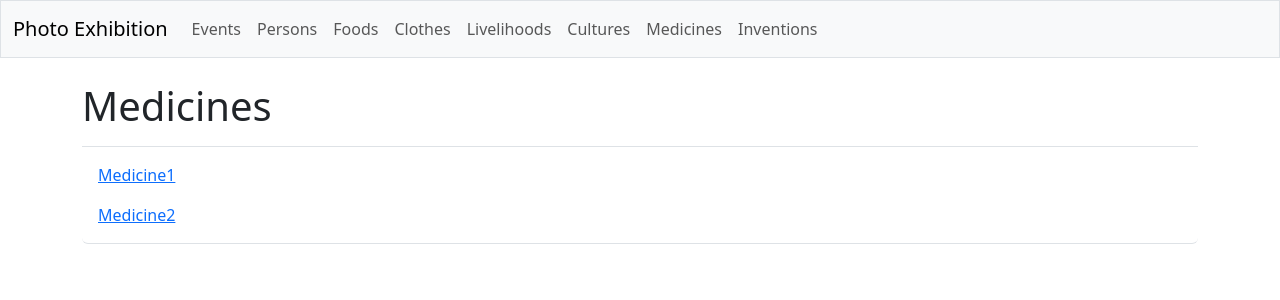
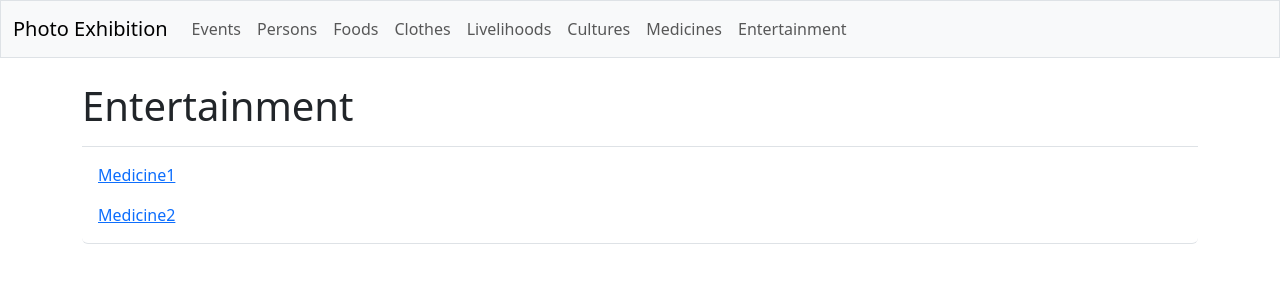
Before and after one commit to BrianIbale/Black-Clover, a Django app: page /galleries/medicines in a window 1280 px wide. Shown: the top 300 px of the page. Run offline with Django 5.2, Linux system fonts and the light colour scheme; data comes from the database, SQL or seed files in the repository; some libraries are stand-ins or nearby versions.

Commit message:
Update title/description of entertainment object

```diff
--- a/hg_project/galleries/templates/galleries/base.html
+++ b/hg_project/galleries/templates/galleries/base.html
@@ -45,7 +45,7 @@
             <a class="nav-link" href="{% url 'galleries:medicines' %}">
                 Medicines</a></li>
             <a class="nav-link" href="{% url 'galleries:inventions' %}">
-                Inventions</a></li>
+                Entertainment</a></li>
         </ul> <!-- End of links on left side of navbar -->
 
 
--- a/hg_project/galleries/templates/galleries/medicine_detail.html
+++ b/hg_project/galleries/templates/galleries/medicine_detail.html
@@ -19,7 +19,7 @@
       <div class="card-body">{{ medicine_detail.medicine_subtext|linebreaks }}</div>
     </div>
   {% empty %}
-    <p>There are no medicines for this culture yet.</p>
+    <p>There are no entertainments for this culture yet.</p>
   {% endfor %}
 
 
--- a/hg_project/galleries/templates/galleries/medicines.html
+++ b/hg_project/galleries/templates/galleries/medicines.html
@@ -2,7 +2,7 @@
 
 
 {% block page_header %}
-  <h1>Medicines</h1>
+  <h1>Entertainment</h1>
 {% endblock page_header %}
 
 
@@ -16,7 +16,7 @@
           {{ medicine.medicine_text }}</a>
       </li>
     {% empty %}
-      <li class="list-group-item border-0">No medicines have been added yet.</li>
+      <li class="list-group-item border-0">No entertainments have been added yet.</li>
     {% endfor %}
   </ul>
 
```
